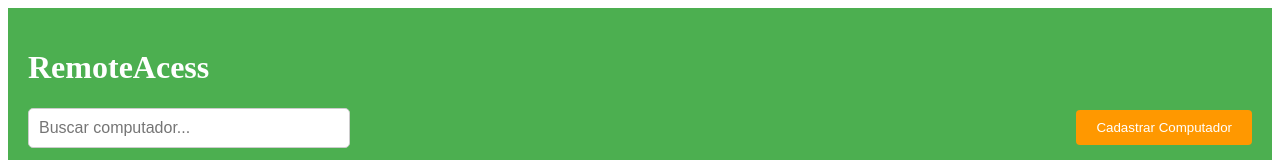
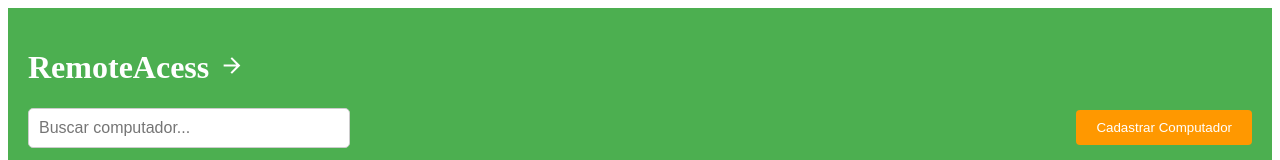
Before and after one commit to carlosgiovaniamaral/RemoteAcess, a React (Vite) app: page / in a window 1280 px wide. Shown: the top 160 px of the page. Built offline with nearby package versions, Linux system fonts and the light colour scheme; no server answers.

Commit message:
header icon

```diff
--- a/src/components/Header/header.tsx
+++ b/src/components/Header/header.tsx
@@ -1,6 +1,6 @@
-
 import React from 'react';
-import { Button, Container, HeaderContainer, Input } from './styles';
+import { Button, Container, HeaderContainer, Input, TitleHeader } from './styles';
+import { IoMdArrowForward } from 'react-icons/io';
 
 interface HeaderProps {
   onSearch: (query: string) => void;
@@ -10,7 +10,10 @@ interface HeaderProps {
 const Header: React.FC<HeaderProps> = ({ onSearch, onOpenModal }) => {
   return (
     <HeaderContainer>
-      <h1>RemoteAcess</h1>
+      <TitleHeader>
+        RemoteAcess
+      </TitleHeader>
+      <IoMdArrowForward style={{ width: '30px', height: '25', marginLeft: '8px' }} />
       <Container>
         <Input
           type="text"
--- a/src/components/Header/styles.ts
+++ b/src/components/Header/styles.ts
@@ -17,6 +17,9 @@ display: flex;
 align-items: center;
 justify-content: space-between;
 
+`
+export const TitleHeader = styled.h1`
+display: inline-block;
 `
 
 
```
